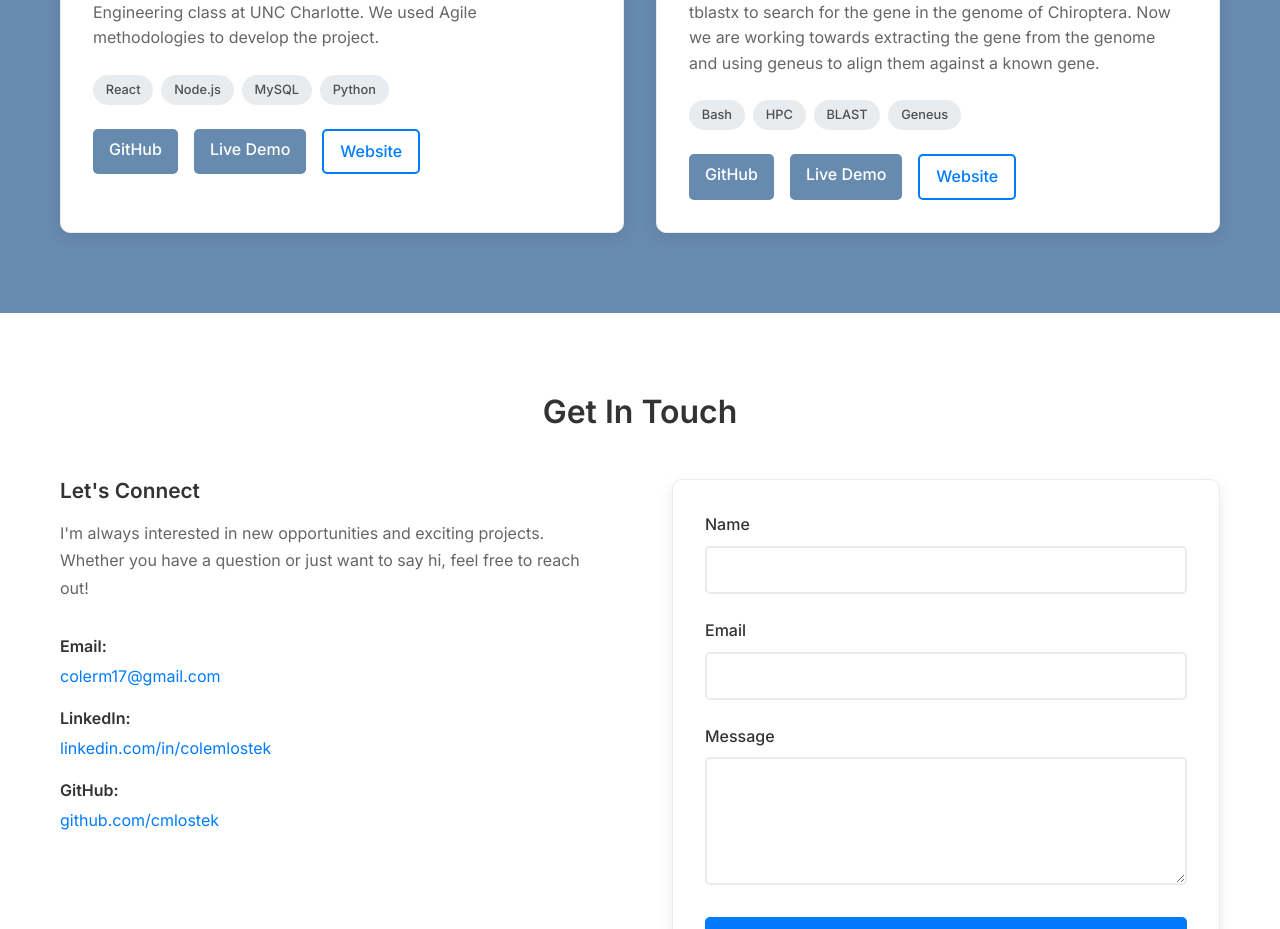
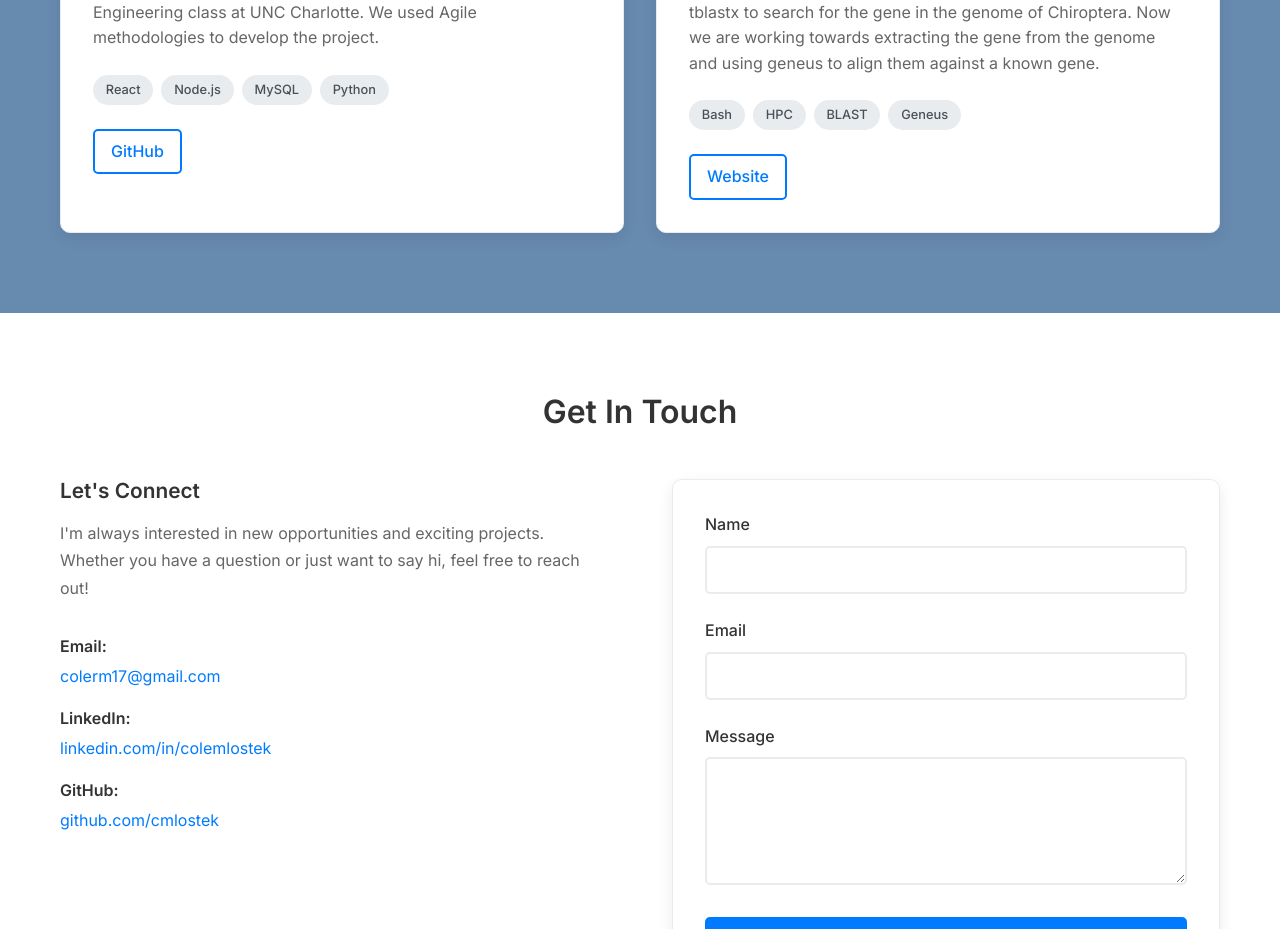
Before and after one commit to cmlostek/cmlostek.github.io, a React (Create React App) app: page / in a window 1280 px wide. Shown: the part 1600-2529 px from the top of the page. Built offline with nearby package versions, Linux system fonts and the light colour scheme; the HTML template or start-up script is replaced by a standard one.

Commit message:
Update to add buttons only if they exist in the project

```diff
--- a/src/components/Projects.js
+++ b/src/components/Projects.js
@@ -34,15 +34,21 @@ const Projects = () => {
                 ))}
               </div>
               <div className="project-links">
+                {project.github && (
                   <a href={project.github} className="project-link" target="_blank" rel="noopener noreferrer">
                     GitHub
                   </a>
+                )}
+                {project.demo && (
                   <a href={project.demo} className="project-link" target="_blank" rel="noopener noreferrer">
                     Live Demo
                   </a>
+                )}
+                {project.website && (
                   <a href={project.website} className="project-link" target="_blank" rel="noopener noreferrer">
                     Website
                   </a>
+                )}
               </div>
             </div>
           ))}
```
Also changed, not shown: 7 other files (tests, documents, lock files or other folders). Lines whose indentation alone changed are shown as unchanged.
